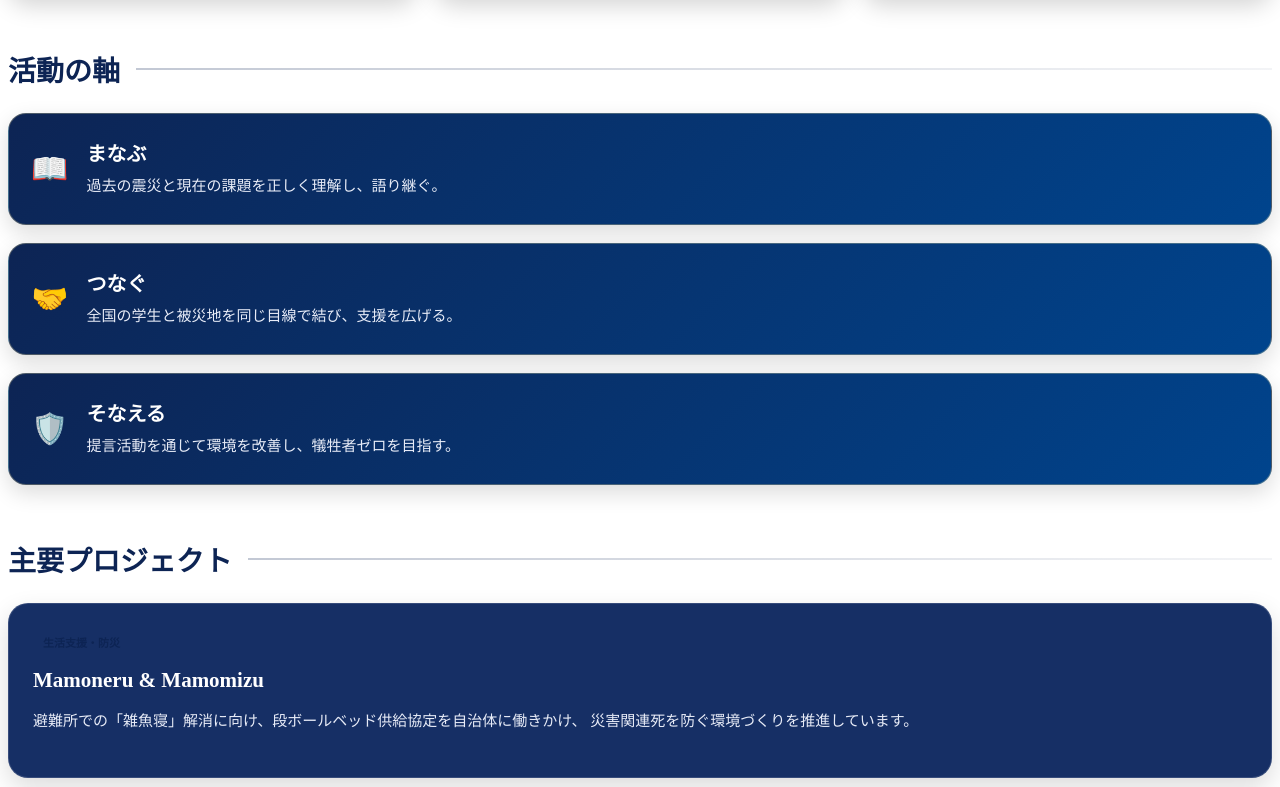
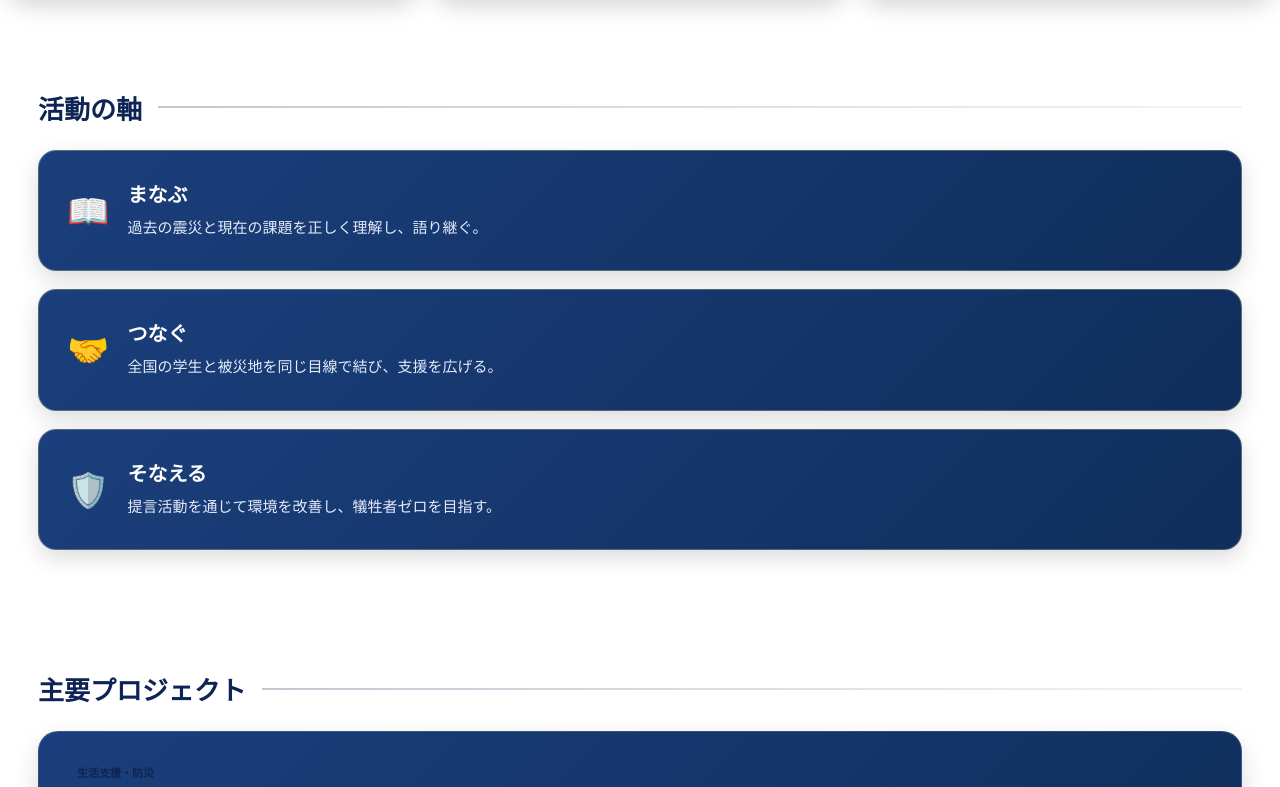
Before and after one commit to zinn1019t-dotcom/Hatenaki-fukko, a plain HTML site: page about.html in a window 1280 px wide. Shown: the part 733-1520 px from the top of the page. Drawn offline with Linux system fonts and the light colour scheme.

Commit message:
Update about.css

```diff
--- a/css/about.css
+++ b/css/about.css
@@ -721,3 +721,128 @@
   }
 
 }
+ /* ===== 見やすさ改善パッチ ===== */
+
+/* セクション背景を分離 */
+
+.about-pillars,
+
+.about-projects{
+
+  background:#ffffff;
+
+  padding:40px 30px;
+
+  border-radius:24px;
+
+  margin-bottom:40px;
+
+}
+
+/* 見出しを強調 */
+
+.about-section-head h2{
+
+  font-size:26px;
+
+  font-weight:900;
+
+  color:#0D2454;
+
+}
+
+/* ===== カード明るくする ===== */
+
+.pillar-card{
+
+  background:linear-gradient(135deg, #1b3f7c 0%, #0f2e5c 100%);
+
+}
+
+.about-project-card{
+
+  background:linear-gradient(135deg, #1b3f7c 0%, #0f2e5c 100%);
+
+}
+
+/* ===== テキスト改善 ===== */
+
+.pillar-card h3,
+
+.about-project-card h3{
+
+  font-size:20px;
+
+  color:#ffffff;
+
+}
+
+.pillar-card p,
+
+.about-project-card p{
+
+  font-size:15px;
+
+  line-height:1.9;
+
+  color:#f0f4ff;
+
+}
+
+/* ===== アイコン強調 ===== */
+
+.pillar-icon{
+
+  font-size:34px;
+
+}
+
+/* ===== カード余白強化 ===== */
+
+.pillar-card,
+
+.about-project-card{
+
+  padding:28px;
+
+}
+
+/* ===== ホバーを分かりやすく ===== */
+
+.pillar-card:hover,
+
+.about-project-card:hover{
+
+  transform:translateY(-4px);
+
+  box-shadow:0 15px 40px rgba(0,0,0,.3);
+
+}
+
+/* ===== スマホ調整 ===== */
+
+@media (max-width:768px){
+
+  .about-pillars,
+
+  .about-projects{
+
+    padding:24px 18px;
+
+  }
+
+  .about-section-head h2{
+
+    font-size:22px;
+
+  }
+
+  .pillar-card h3,
+
+  .about-project-card h3{
+
+    font-size:18px;
+
+  }
+
+}
```
